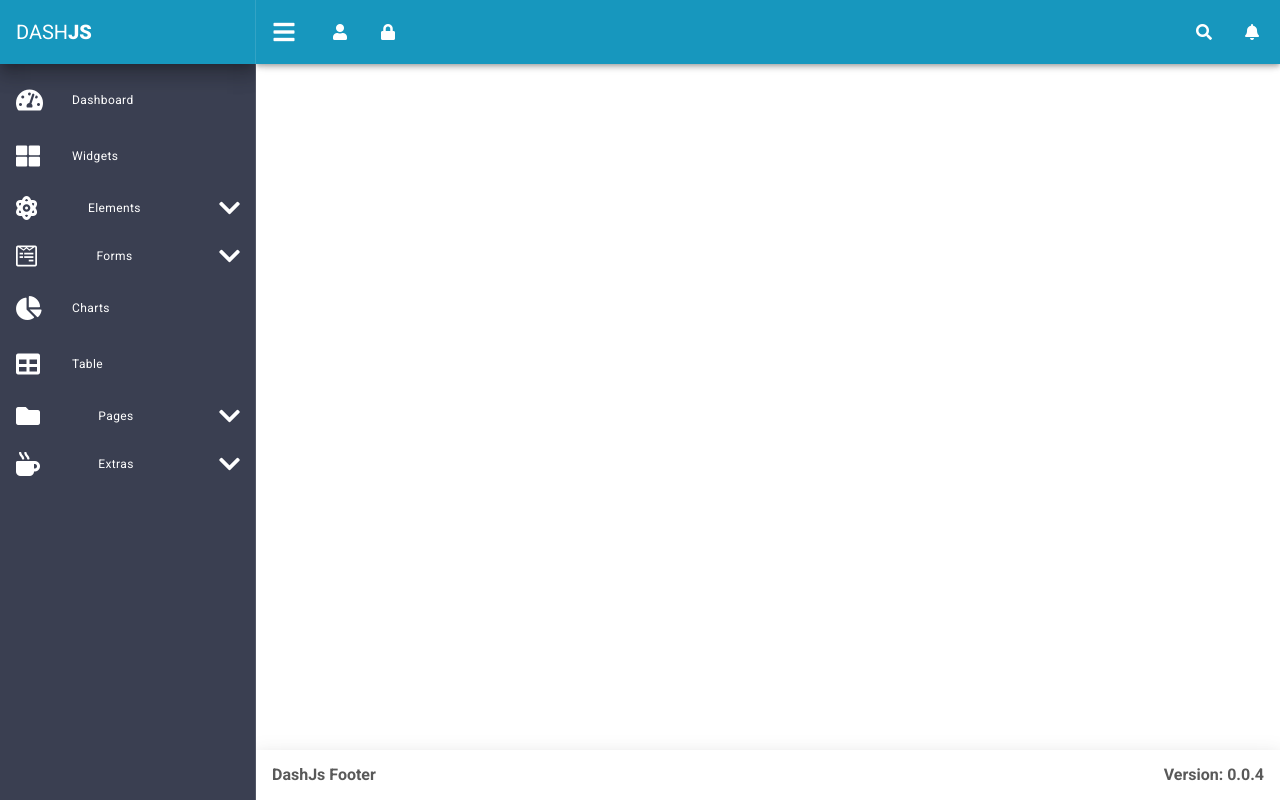
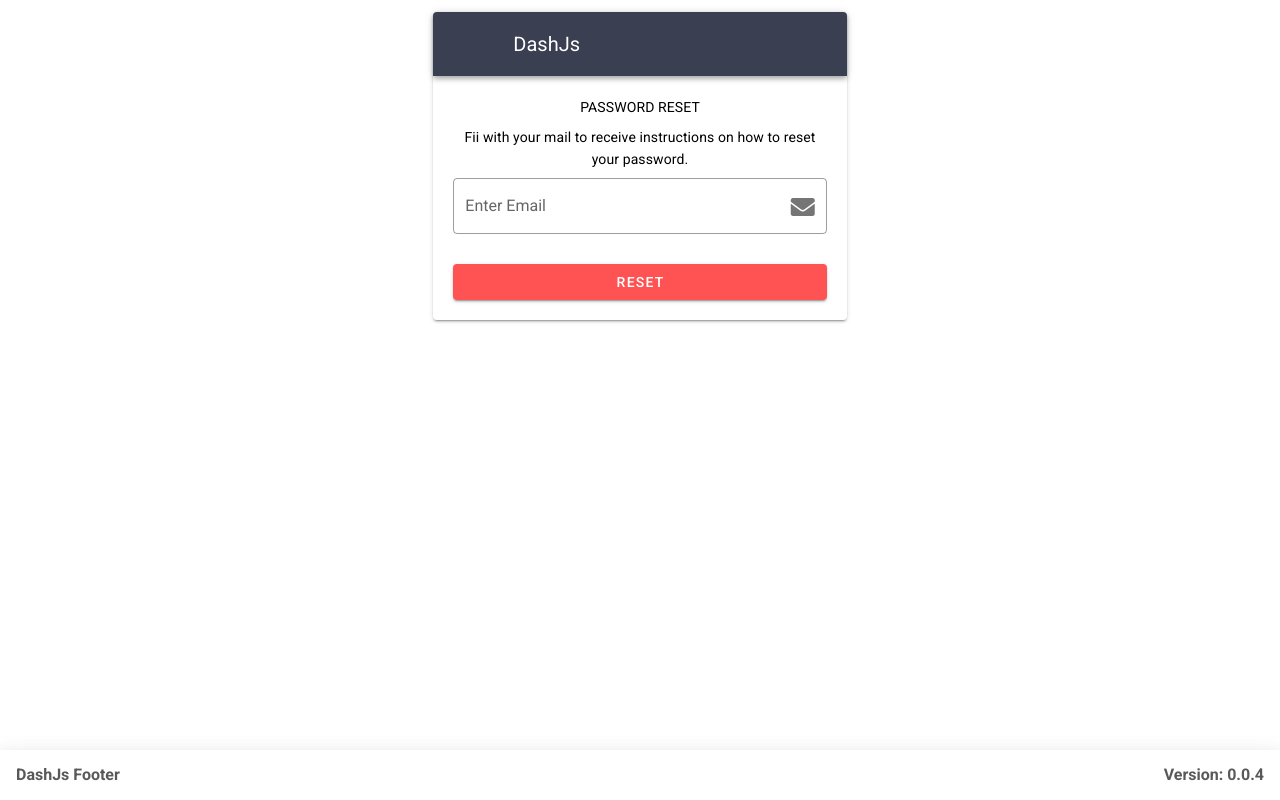
Before and after one commit to RichWarrior/vue-dashjs, a Vue app: page /RecoverPassword in a window 1280 px wide. Built offline with nearby package versions, Linux system fonts and the light colour scheme; what vue-loaders, vue-sweetalert2, vue-toast-notification would draw is missing.

Commit message:
close #25

```diff
--- a/src/router/index.js
+++ b/src/router/index.js
@@ -71,6 +71,11 @@ export default new Router({
       name:'/Register',
       path:'/Register',
       component:()=>import('@/views/Pages/Register')
+    },
+    {
+      name:'/RecoverPassword',
+      path:'/RecoverPassword',
+      component:()=>import('@/views/Pages/RecoverPassword')
     }
   ]
 })
--- /dev/null
+++ b/src/views/Pages/RecoverPassword.vue
@@ -0,0 +1,54 @@
+<template>
+  <v-row class="ma-2" align="center" justify="center">
+    <v-col class="pa-1" cols="12" lg="4" md="4">
+      <v-hover v-slot:default="{hover}">
+        <v-card :elevation="hover ? 12 :2">
+          <v-toolbar color="#3A3F51" dark>
+            <v-avatar class="ma-2" size="48">
+              <v-img src="../../assets/logo.jpg"></v-img>
+            </v-avatar>
+            <v-toolbar-title>
+              <span>DashJs</span>
+            </v-toolbar-title>
+          </v-toolbar>
+          <v-card-text>
+            <v-row class="ma-0">
+              <v-col class="pa-1 text-center" cols="12">
+                <span class="black--text">PASSWORD RESET</span>
+              </v-col>
+              <v-col class="pa-1 text-center" cols="12">
+                <span class="black--text">Fii with your mail to receive instructions on how to reset your password.</span>
+              </v-col>
+            </v-row>
+            <v-row class="ma-0">
+                <v-col class="pa-1" cols="12">
+                    <v-text-field
+                        v-model="email"
+                        outlined
+                        label="Enter Email"
+                        append-icon="fa fa-envelope"
+                    >
+                    </v-text-field>
+                    <v-btn block color="error" @click="$router.push({path:'/Login'})">
+                        Reset
+                    </v-btn>
+                </v-col>
+            </v-row>
+          </v-card-text>
+        </v-card>
+      </v-hover>
+    </v-col>
+  </v-row>
+</template>
+
+<script>
+import { CHECK_AUTHORIZE_STATUS } from "@/store/actions.type";
+export default {
+  data: () => ({
+      email:''
+  }),
+  created() {
+    this.$store.dispatch(CHECK_AUTHORIZE_STATUS, false);
+  }
+};
+</script>
```
